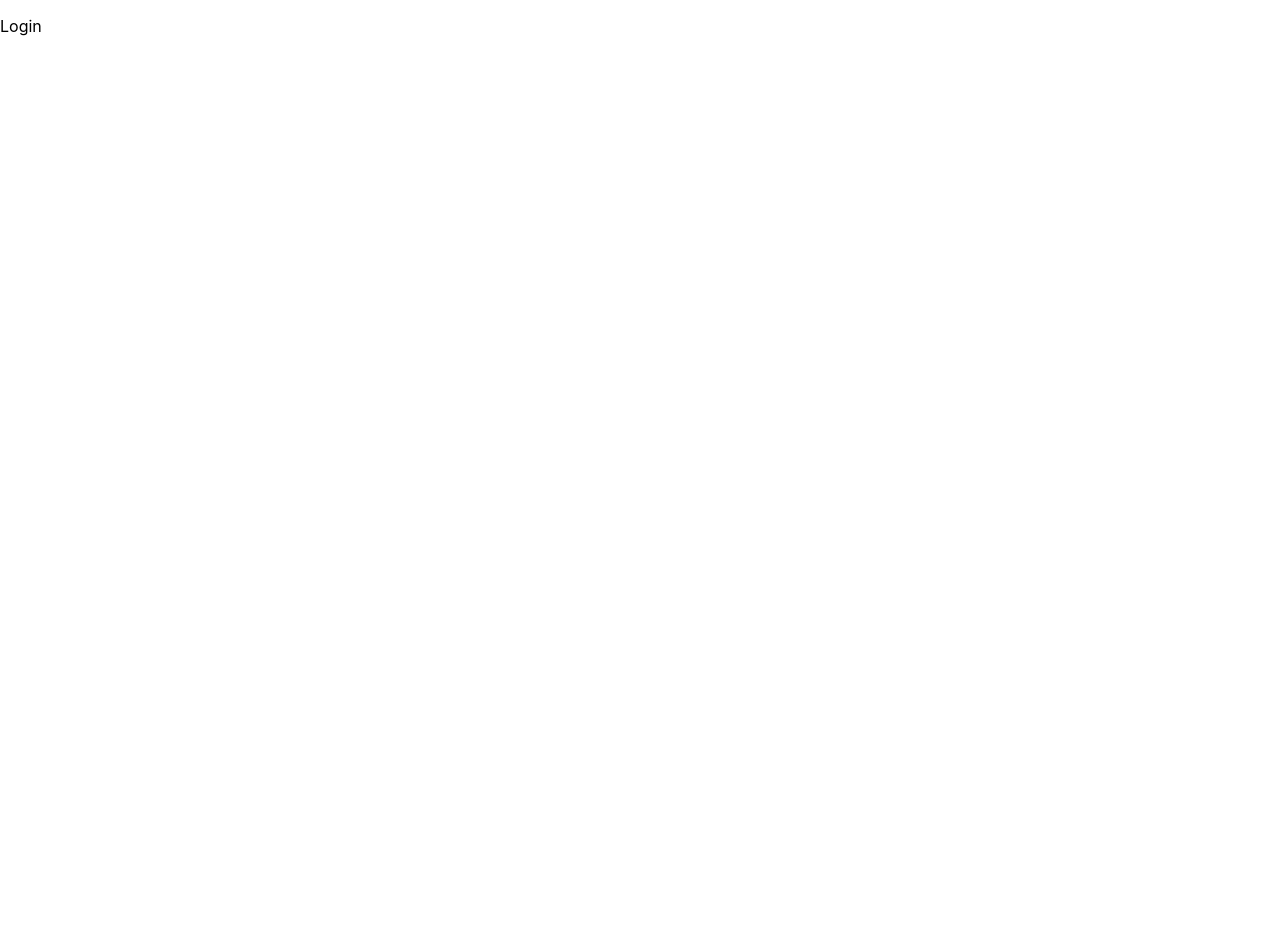
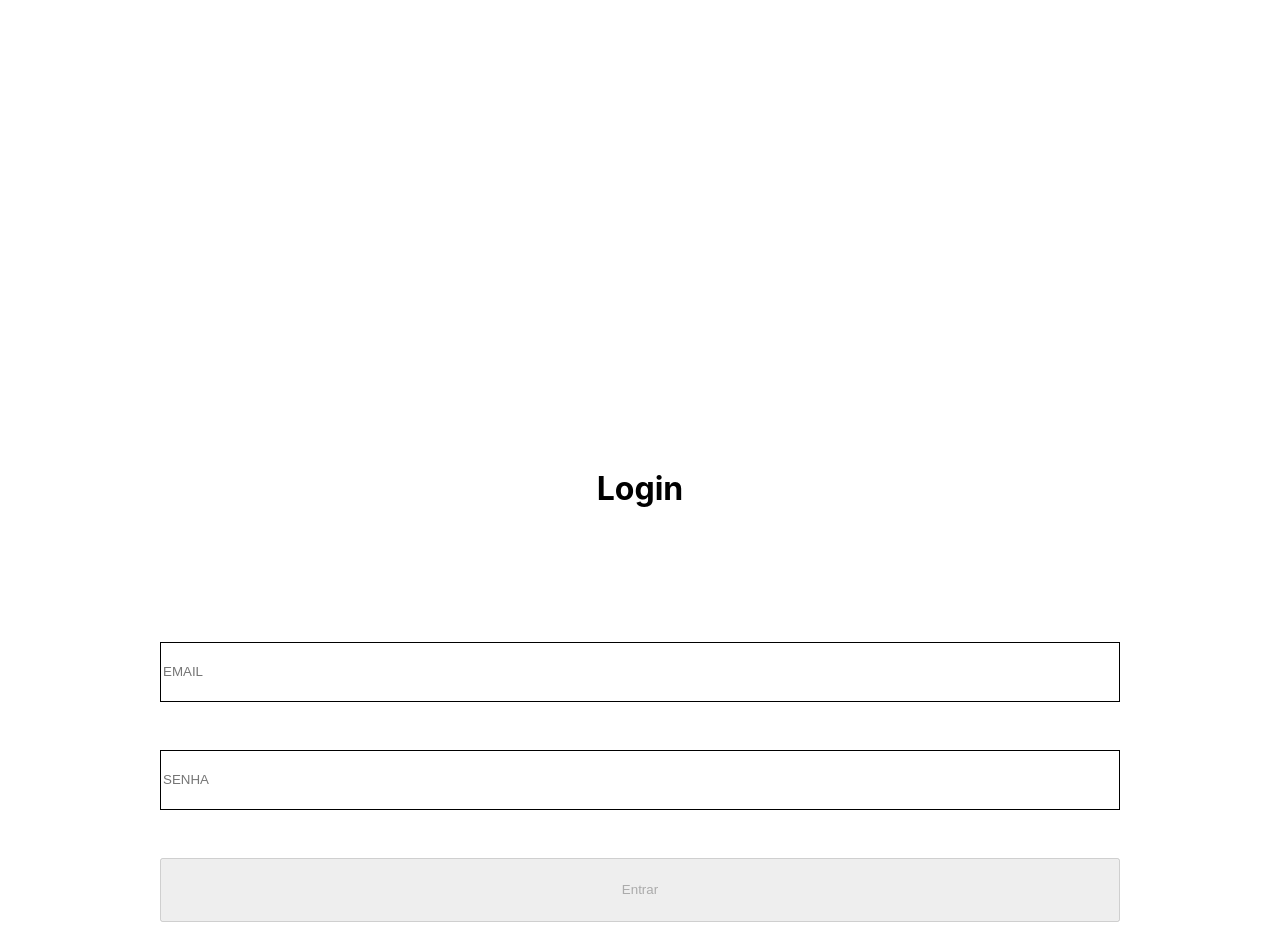
Before and after one commit to tryber/sd-02-block19-recipes-app-4, a React (Create React App) app: page / in a window 1280 px wide. Shown: the top 952 px of the page. Before the commit the page ends 800 px from the top, so only its background shows below. Built offline with nearby package versions, Linux system fonts and the light colour scheme.

Commit message:
Finalizado Validaçao do Formulario

```diff
--- a/src/pages/Login/index.jsx
+++ b/src/pages/Login/index.jsx
@@ -1,14 +1,55 @@
-import React, { useContext } from 'react';
+import React, { useContext, useState } from 'react';
 import RecipeAppContext from '../../context/Context';
+import { Link } from 'react-router-dom';
+import './style/style.css';
 
 const Login = () => {
   const context = useContext(RecipeAppContext);
+  const [email, setEmail] = useState(false);
+  const [pass, setPass] = useState(false);
+  const resultadoEmail = /^(([^<>()[\]\\.,;:\s@"]+(\.[^<>()[\]\\.,;:\s@"]+)*)|(".+"))@((\[[0-9]{1,3}\.[0-9]{1,3}\.[0-9]{1,3}\.[0-9]{1,3}\])|(([a-zA-Z\-0-9]+\.)+[a-zA-Z]{2,}))$/;
 
-  console.log(context);
+  const handleSubmit = (e) => {
+    e.preventDefault();
+  }
+
+  const onChangeHandleEmail = (e) => {
+    if(resultadoEmail.test(e.value)) {
+      setEmail(true);
+      e.style.border = "1px solid green";
+    } else {
+      e.style.borderColor = "red";
+      setEmail(false);
+    }
+  };
+
+  const onChangeHandlePass = (e) => {
+    if(e.value.length >= 8) {
+      setPass(true);
+      e.style.border = "1px solid green";
+    } else {
+      e.style.borderColor = "red";
+      setPass(false);
+    }
+  };
 
   return (
-    <div>
-      <p>Login</p>
+    <div className="containerLogin">
+      <h1>Login</h1>
+      <form className="containerForm">
+        <input type="text" placeholder="EMAIL" name="email" required onChange={(e) => onChangeHandleEmail(e.target)}/>
+        <input
+          type="password"
+          placeholder="SENHA"
+          name="password"
+          required minLength="8"
+          onChange={(e) => onChangeHandlePass(e.target)}
+        />
+        {/* <Link to="/comidas"> */}
+        {email && pass ? <button onClick={(e) => handleSubmit(e)}>Entrar</button> : <button disabled>Entrar</button>}
+
+        {/* </Link> */}
+      </form>
     </div>
   );
 };
--- /dev/null
+++ b/src/pages/Login/style/style.css
@@ -0,0 +1,30 @@
+div.containerLogin {
+  align-items: center;
+  display: flex;
+  flex-direction: column;
+  height: 100%;
+  justify-content: space-between;
+  text-align: center;
+  margin-top: 35%;
+  width: 100%;
+}
+
+form.containerForm {
+  align-content: flex-start;
+  display: flex;
+  flex-direction: column;
+  justify-content: space-between;
+  margin: 5%;
+  width: 75%;
+}
+
+form.containerForm > input {
+  border: 1px solid black;
+  height: 7vh;
+  margin-top: 5%;
+}
+
+form.containerForm > button {
+  height: 8vh;
+  margin-top: 5%;
+}
```
Also changed, not shown: 1 other file (tests, documents, lock files or other folders).
